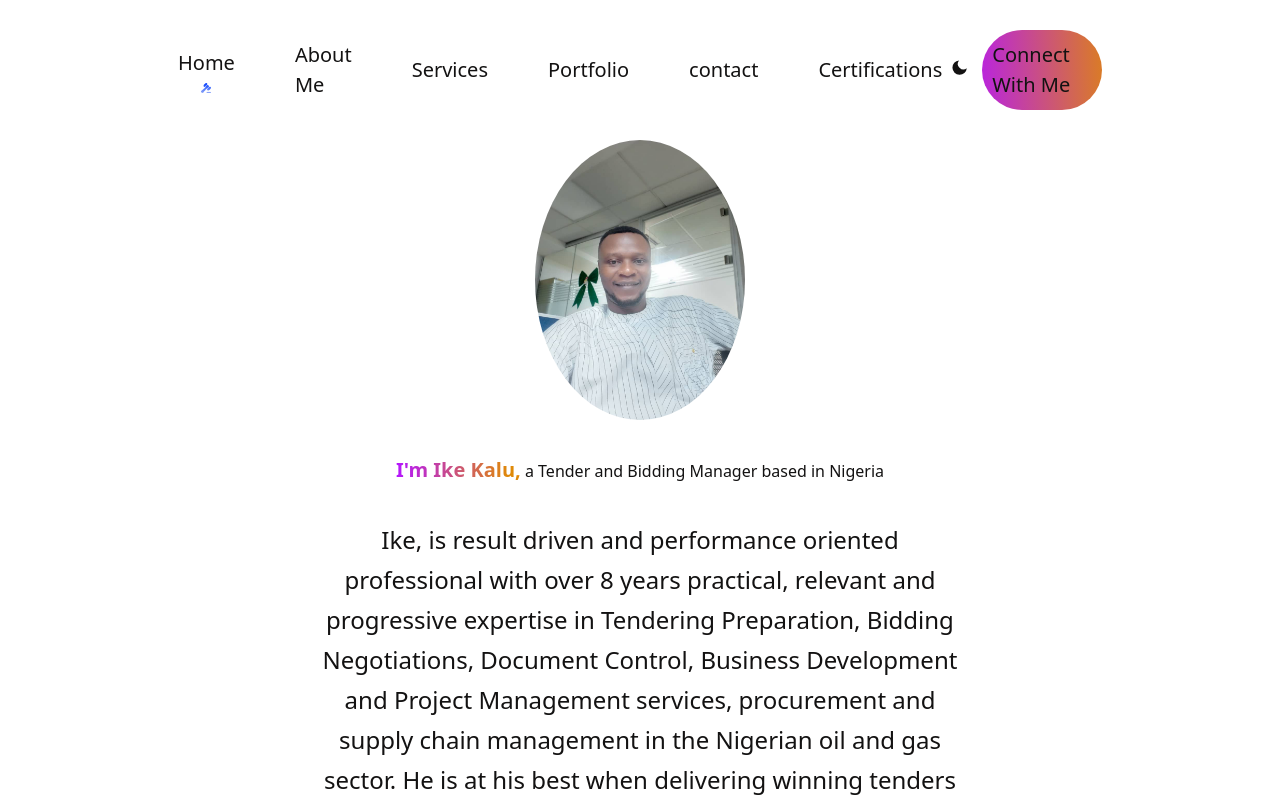
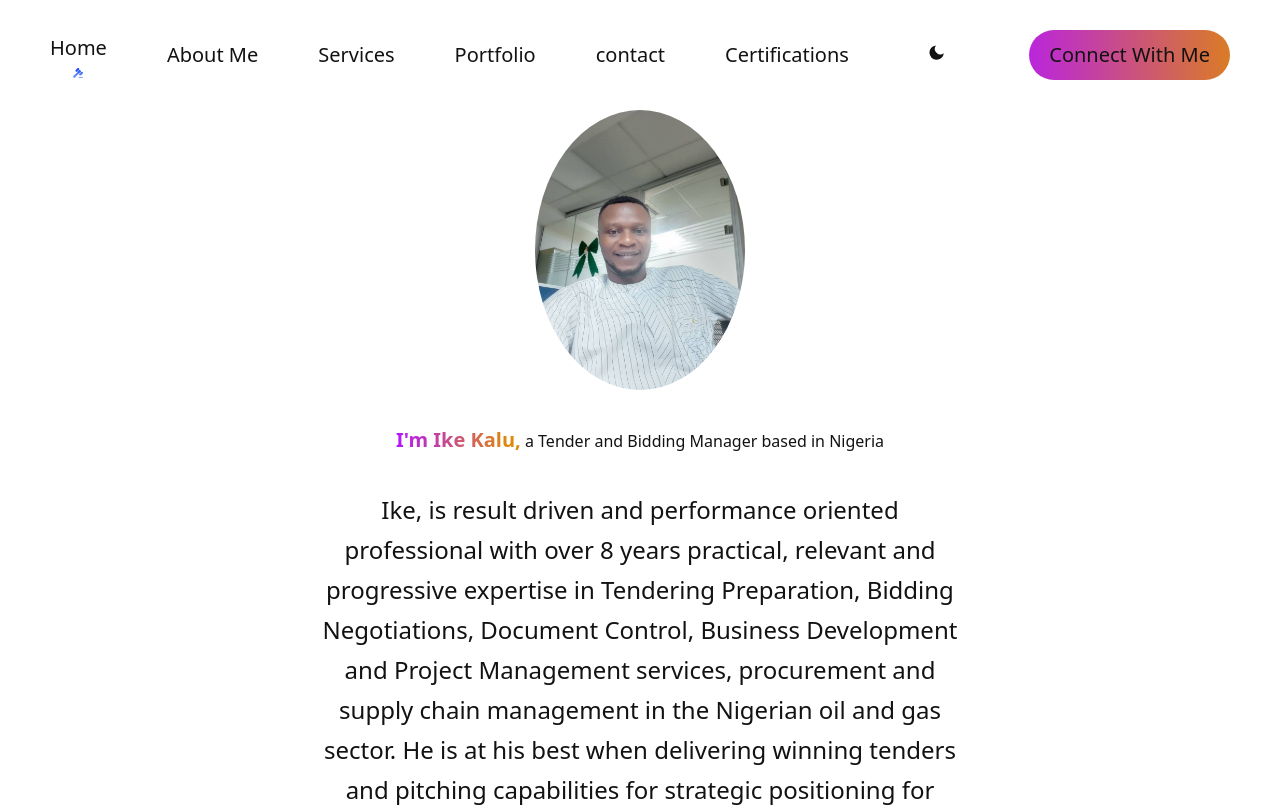
Before and after one commit to ChibuikeUkonu/Portfolio, a Next.js app: page / in a window 1280 px wide. Shown: the top 807 px of the page. Built offline with nearby package versions, Linux system fonts and the light colour scheme.

Commit message:
nav fixed

```diff
--- a/src/Component/Navbar/Navbar.module.css
+++ b/src/Component/Navbar/Navbar.module.css
@@ -2,7 +2,7 @@
     display: flex;
     justify-content: space-between;
     align-items: center;
-    max-width: 80%;
+    max-width: 100%;
     padding: 0px 50px;
     margin: 30px auto;
 }
@@ -14,7 +14,7 @@
     font-size: 20px;
 }
 .nav_connect{
-    padding: 10px 10px;
+    padding: 10px 20px;
     border-radius: 50px;
     background:linear-gradient(267deg, #DA7C25 0.36%, #B923E1 102.06%);
     font-size: 20px;
```
